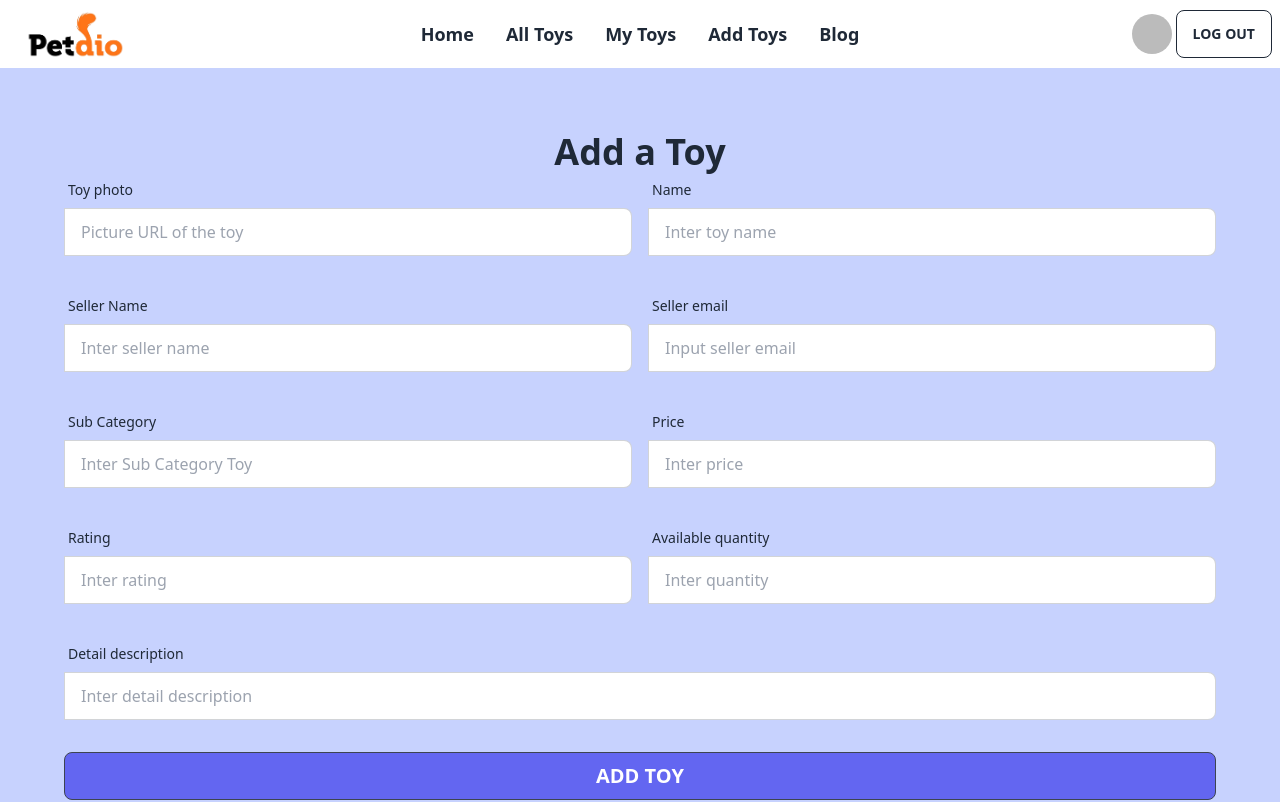
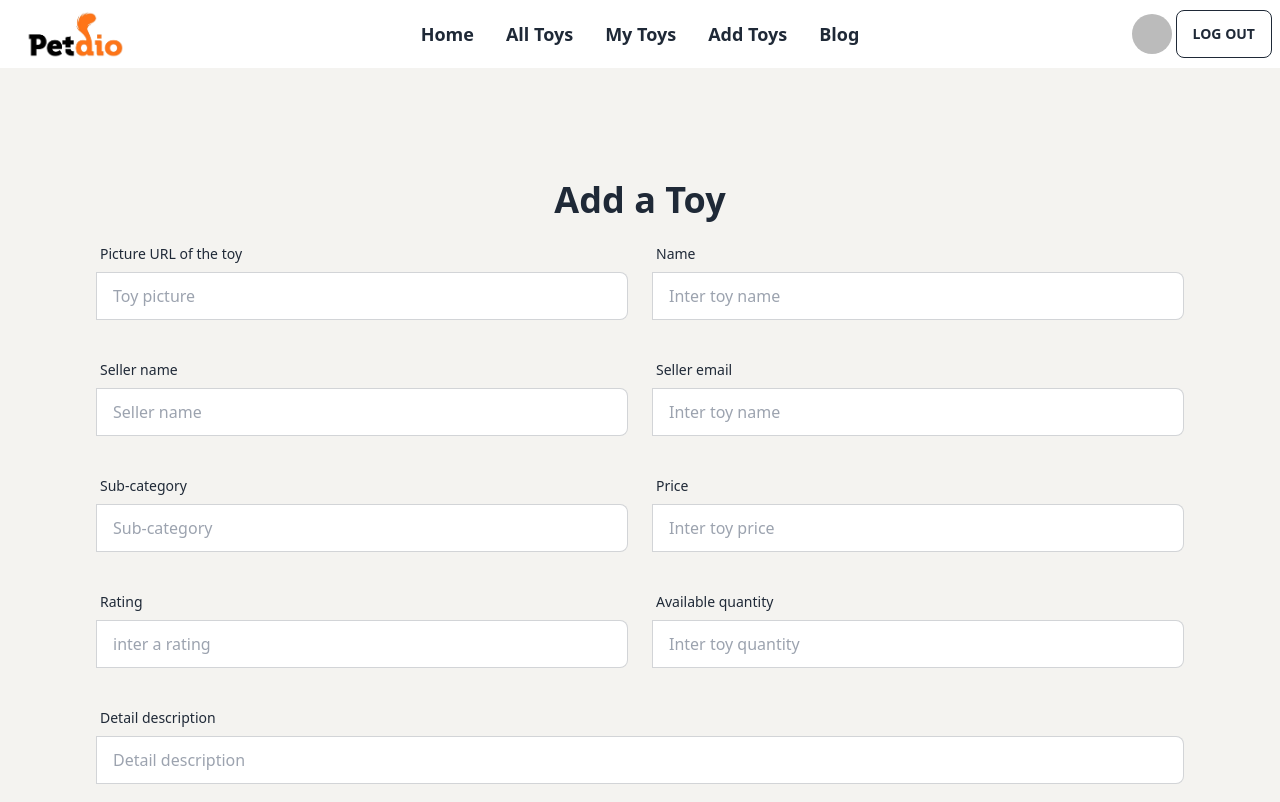
Before and after one commit to mdmorshedsagar/Toy_dogs, a React (Vite) app: page /addToys in a window 1280 px wide. Shown: the top 802 px of the page. Built offline with nearby package versions, Linux system fonts and the light colour scheme; no server answers; sample sign-in values are in the browser's storage.

Commit message:
addToy-layout

```diff
--- a/src/Component/Pages/AddToyes/AddToyes.jsx
+++ b/src/Component/Pages/AddToyes/AddToyes.jsx
@@ -1,21 +1,49 @@
+// import Swal from "sweetalert2";
 
+const handleAddCoffee = (event) => {
+  event.preventDefault();
+
+  const form = event.target;
+
+  const name = form.name.value;
+  const picture = form.picture.value;
+  const seller = form.seller.value;
+  const email = form.email.value;
+  const category = form.category.value;
+  const price = form.price.value;
+  const rating = form.rating.value;
+  const quantity = form.quantity.value;
+    const description = form.description.value;
+  const sellers={
+    name,picture,seller,email,category,price,rating,quantity,description
+  }
+
+
+
+
+
+console.log(sellers)
+
+
+
+};
 
 const AddToyes = () => {
   return (
-        <div className="bg-indigo-200 p-16">
-        <h2 className="text-4xl font-bold text-center">Add a Toy</h2>
-        <form >
+    <div className="bg-[#F4F3F0] p-24">
+            <h2 className="text-4xl font-bold text-center py-4">Add a Toy</h2>
+            <form onSubmit={handleAddCoffee}>
 
-            <div className="md:flex mb-8">
+                <div className="md:flex mb-8 gap-6">
                     <div className="form-control md:w-1/2">
                         <label className="label">
-                        <span className="label-text">Toy photo</span>
+                            <span className="label-text">Picture URL of the toy</span>
                         </label>
                         <label className="input-group">
-                        <input type="text" name="photo" placeholder="Picture URL of the toy" className="input input-bordered w-full" />
+                            <input type="text" name="picture" placeholder="Toy picture" className="input input-bordered w-full" />
                         </label>
                     </div>
-                <div className="form-control md:w-1/2 ml-4">
+                    <div className="form-control md:w-1/2 ">
                         <label className="label">
                             <span className="label-text">Name</span>
                         </label>
@@ -24,75 +52,74 @@ const AddToyes = () => {
                         </label>
                     </div>
                 </div>
-            {/* form supplier row */}
-            <div className="md:flex mb-8">
+                <div className="md:flex mb-8 gap-6">
                     <div className="form-control md:w-1/2">
                         <label className="label">
-                        <span className="label-text">Seller Name</span>
+                            <span className="label-text">Seller name</span>
                         </label>
                         <label className="input-group">
-                        <input type="text" name="sellerName" placeholder="Inter seller name" className="input input-bordered w-full" />
+                            <input type="text" name="seller" placeholder="Seller name" className="input input-bordered w-full" />
                         </label>
                     </div>
-                <div className="form-control md:w-1/2 ml-4">
+                    <div className="form-control md:w-1/2 ">
                         <label className="label">
                             <span className="label-text">Seller email</span>
                         </label>
                         <label className="input-group">
-                        <input type="email" name="email" placeholder="Input seller email" className="input input-bordered w-full" required/>
+                            <input type="email" name="email" placeholder="Inter toy name" className="input input-bordered w-full" />
                         </label>
                     </div>
                 </div>
-
-            <div className="md:flex mb-8">
+                <div className="md:flex mb-8 gap-6">
                     <div className="form-control md:w-1/2">
                         <label className="label">
-                        <span className="label-text">Sub Category</span>
+                            <span className="label-text">Sub-category</span>
                         </label>
                         <label className="input-group">
-                        <input type="text" name="category" placeholder="Inter Sub Category Toy" className="input input-bordered w-full" />
+                            <input type="text" name="category" placeholder="Sub-category" className="input input-bordered w-full" />
                         </label>
                     </div>
-                <div className="form-control md:w-1/2 ml-4">
+                    <div className="form-control md:w-1/2 ">
                         <label className="label">
                             <span className="label-text">Price</span>
                         </label>
                         <label className="input-group">
-                        <input type="text" name="price" placeholder="Inter price" className="input input-bordered w-full" />
+                            <input type="text" name="price" placeholder="Inter toy price" className="input input-bordered w-full" />
                         </label>
                     </div>
                 </div>
-            <div className="md:flex mb-8">
+                <div className="md:flex mb-8 gap-6">
                     <div className="form-control md:w-1/2">
                         <label className="label">
                             <span className="label-text">Rating</span>
                         </label>
                         <label className="input-group">
-                        <input type="text" name="rating" placeholder="Inter rating" className="input input-bordered w-full" />
+                            <input type="text" name="rating" placeholder="inter a rating" className="input input-bordered w-full" />
                         </label>
                     </div>
-                <div className="form-control md:w-1/2 ml-4">
+                    <div className="form-control md:w-1/2 ">
                         <label className="label">
                             <span className="label-text">Available quantity</span>
                         </label>
                         <label className="input-group">
-                        <input type="text" name="quantity" placeholder="Inter quantity" className="input input-bordered w-full" />
+                            <input type="text" name="quantity" placeholder="Inter toy quantity" className="input input-bordered w-full" />
                         </label>
                     </div>
                 </div>
-
-            <div className="mb-8">
+                <div className="md:flex mb-8 ">
                     <div className="form-control w-full">
                         <label className="label">
-                        <span className="label-text">Detail description
-</span>
+                            <span className="label-text">Detail description</span>
                         </label>
                         <label className="input-group">
-                        <input type="text" name="description" placeholder="Inter detail description" className="input input-bordered w-full" />
+                            <input type="text" name="description" placeholder="Detail description" className="input input-bordered w-full" />
                         </label>
                     </div>
+
                 </div>
-            <input type="submit" value="Add toy" className="btn w-full text-xl font-bold bg-indigo-500 hover:bg-indigo-300" />
+
+
+              <input type="submit" value="add a toy" className="btn w-full font-bold text-xl bg-gray-400 hover:btn-outline" />
 
             </form>
         </div>
```
Lines whose indentation alone changed are shown as unchanged.
